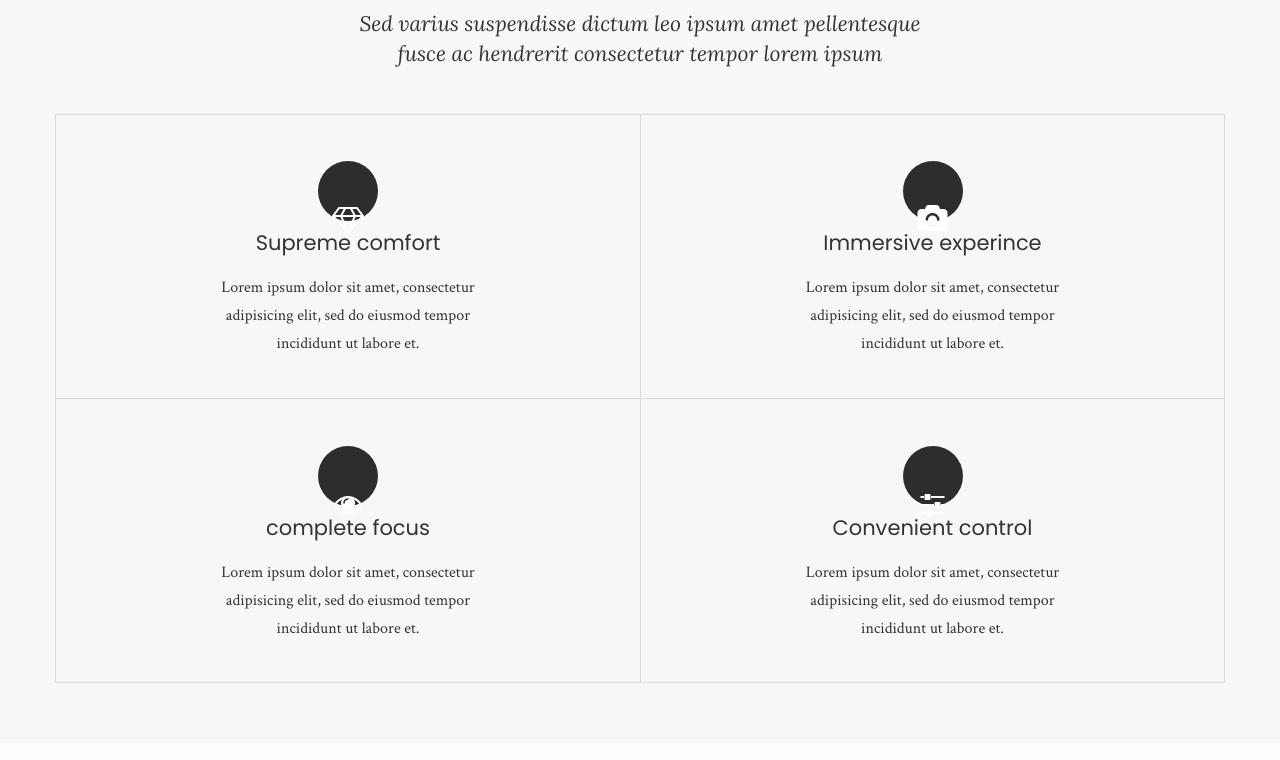
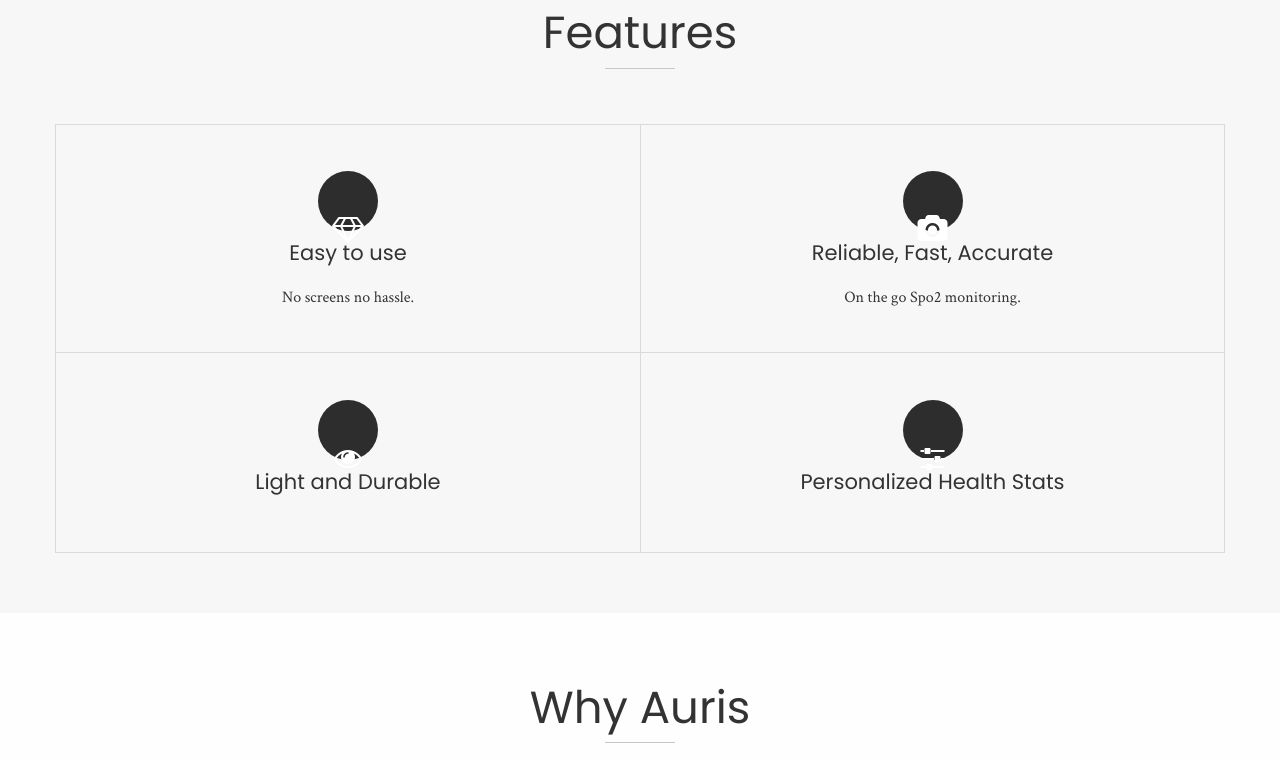
Before and after one commit to auris-wearables/auris-wearables.github.io, a plain HTML site: page index.html in a window 1280 px wide. Shown: the part 702-1462 px from the top of the page. Drawn offline with Linux system fonts and the light colour scheme; a script that the page names is missing.

Commit message:
add features

```diff
--- a/assets/css/style.css
+++ b/assets/css/style.css
@@ -102,7 +102,7 @@ body {
     max-height: 5vh;
 }
 .head{
-    min-height: 70vh;
+    min-height: 80vh;
     background-image: url('../img/1.jpg');
     position: relative;
     background-position: bottom;
--- a/index.html
+++ b/index.html
@@ -65,8 +65,7 @@
                <hr class="hr-mid">
                <div class="sub-text text-center">
                      <p class="font-1">
-                        Sed varius suspendisse dictum leo ipsum amet pellentesque
-                        fusce ac hendrerit consectetur tempor lorem ipsum
+
                      </p>
                </div>
            </div>
@@ -78,10 +77,8 @@
                                  <div class="icon">
                                     <i class="fa fa-diamond fa-2x"></i>
                                  </div>
-                                   <h4>Supreme comfort</h4>
-                                   <p class="font-2">Lorem ipsum dolor sit amet, consectetur
-                                   adipisicing elit, sed do eiusmod tempor
-                                   incididunt ut labore et.</p>
+                                   <h4>Easy to use</h4>
+                                   <p class="font-2">No screens no hassle. </p>
                         </div>
                 </div>
                 <div class="col-xs-12 col-lg-6 col-sm-6 col-md-6 col-block">
@@ -89,10 +86,8 @@
                              <div class="icon">
                                   <i class="fa fa-camera fa-2x"></i>
                              </div>
-                              <h4>Immersive experince</h4>
-                              <p class="font-2">Lorem ipsum dolor sit amet, consectetur
-                                  adipisicing elit, sed do eiusmod tempor
-                                  incididunt ut labore et.</p>
+                              <h4>Reliable, Fast, Accurate</h4>
+                              <p class="font-2">On the go Spo2 monitoring.</p>
                       </div>
                 </div>
             </div>
@@ -103,10 +98,8 @@
                                  <div class="icon">
                                      <i class="fa fa-eye fa-2x"></i>
                                  </div>
-                                   <h4>complete focus</h4>
-                                   <p class="font-2">Lorem ipsum dolor sit amet, consectetur
-                                   adipisicing elit, sed do eiusmod tempor
-                                   incididunt ut labore et.</p>
+                                   <h4>Light and Durable</h4>
+                                   <p class="font-2"></p>
                     </div>
                 </div>
                 <div class="col-xs-12 col-lg-6 col-sm-6 col-md-6 col-block">
@@ -114,10 +107,8 @@
                             <div class="icon">
                                  <i class="fa fa-sliders fa-2x"></i>
                             </div>
-                            <h4>Convenient control</h4>
-                            <p class="font-2">Lorem ipsum dolor sit amet, consectetur
-                                  adipisicing elit, sed do eiusmod tempor
-                                  incididunt ut labore et.</p>
+                            <h4>Personalized Health Stats</h4>
+                            <p class="font-2"></p>
                       </div>
                     </div>
                 </div>
```
